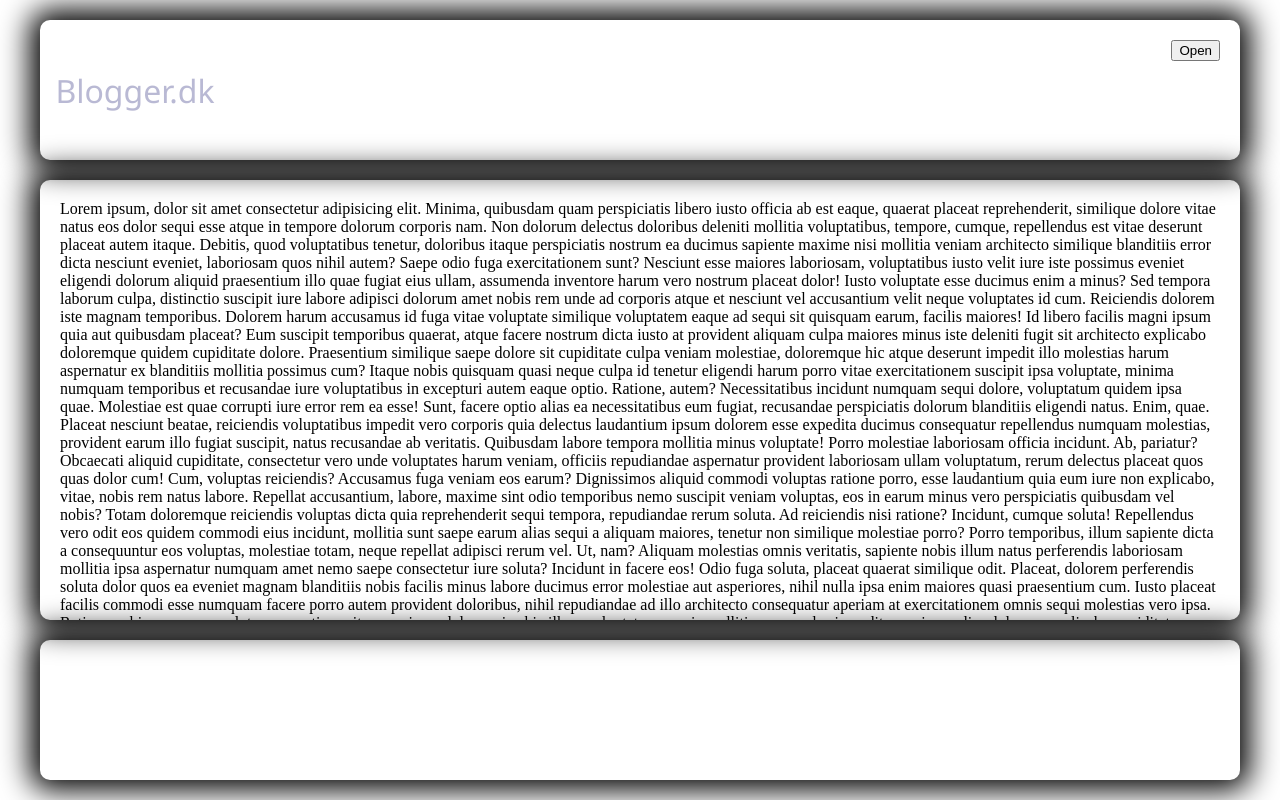
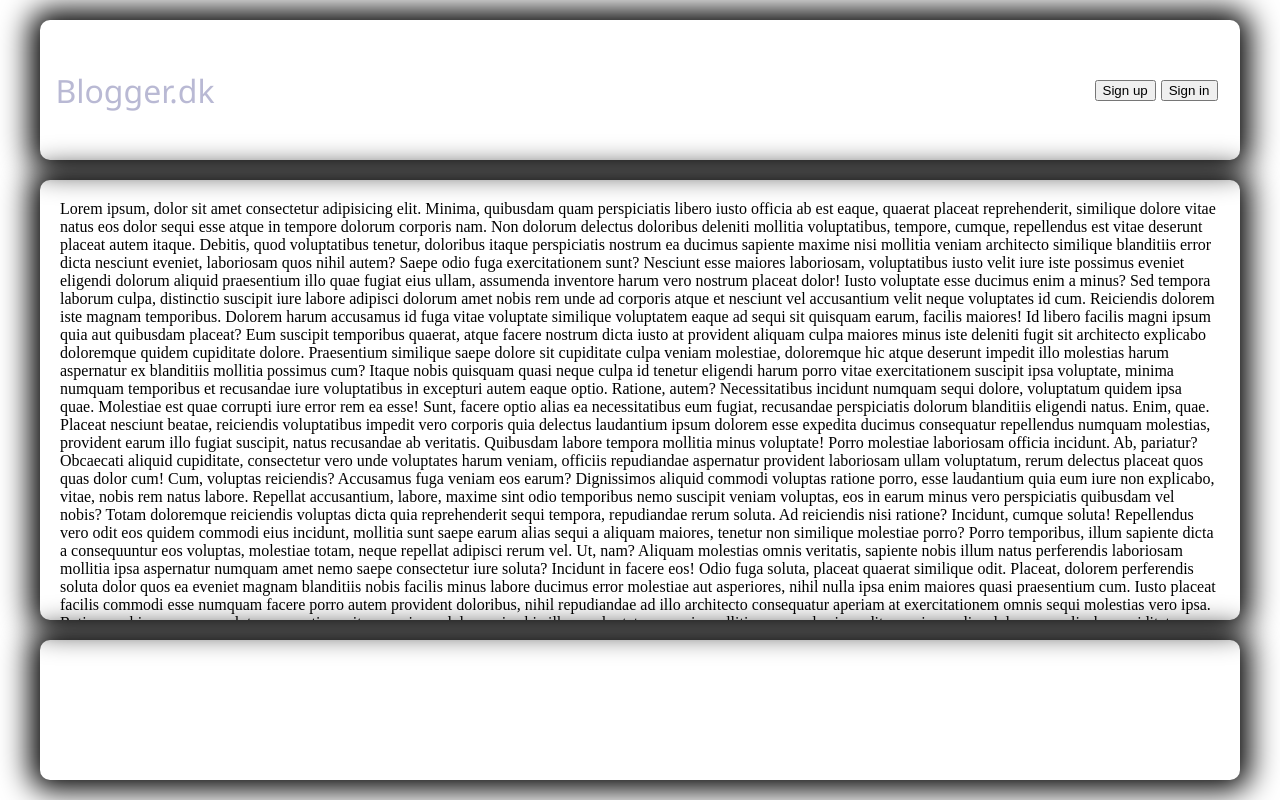
Before and after one commit to CodeDunkey/ReactBlogSite, a React (Create React App) app in the folder reactblogsite/: page / in a window 1280 px wide. Built offline with nearby package versions, Linux system fonts and the light colour scheme.

Commit message:
12.02.2024 15:01

```diff
--- a/reactblogsite/package.json
+++ b/reactblogsite/package.json
@@ -42,6 +42,7 @@
     ]
   },
   "devDependencies": {
+    "@types/react-modal": "^3.16.3",
     "sass": "^1.70.0"
   }
 }
--- a/reactblogsite/src/App.tsx
+++ b/reactblogsite/src/App.tsx
@@ -3,6 +3,8 @@ import './App.scss';
 import { HeaderWrapper } from './Components/Site/Header/HeaderWrapper/HeaderWrapper';
 import { MainWrapper } from './Components/Site/Main/MainWrapper';
 import { FooterWrapper } from './Components/Site/Footer/FooterWrapper';
+
+
 function App() {
   return (
     <div className='App'>
@@ -10,6 +12,7 @@ function App() {
         <HeaderWrapper />
         <MainWrapper />
         <FooterWrapper />
+
       </div>
     </div>
   );
--- a/reactblogsite/src/Components/Modal/Modal.tsx
+++ b/reactblogsite/src/Components/Modal/Modal.tsx
@@ -1,7 +1,7 @@
 import './Modal.scss'
 import { useState } from "react"
 
-export const Modal = () => {
+export const ModalExample = () => {
 
 const [modal, setModal] = useState(false)
 
--- a/reactblogsite/src/Components/Site/Header/HeaderMenu/HeaderMenu.scss
+++ b/reactblogsite/src/Components/Site/Header/HeaderMenu/HeaderMenu.scss
@@ -1,5 +1,18 @@
 .headerMenu{
+    display: flex;
+    flex-direction: row;
+    align-items: center;
+    justify-content: flex-end;
     height: 100%;
     width: 400px;
-    border: 1px solid black;
+    // border: 1px solid black;
+    // padding: 5px;
+
+    .signUp{
+        margin: 2.5px;
+    }
+    .signIn{
+        margin: 2.5px;
+
+    }
 }
--- a/reactblogsite/src/Components/Site/Header/HeaderMenu/HeaderMenu.tsx
+++ b/reactblogsite/src/Components/Site/Header/HeaderMenu/HeaderMenu.tsx
@@ -1,11 +1,28 @@
-import { Modal } from "../../../Modal/Modal"
+import { useState } from "react"
+import ReactModal from "react-modal";
+import { ModalExample } from "../../../Modal/Modal"
+import './HeaderMenu.scss'
+
 export const HeaderMenu = () => {
 
+    const [singIn, setSignIn] = useState(false)
+    const [singUp, setSignUp] = useState(false)
 
+    const toggleSignIn = () => {
+        setSignIn(!singIn)
+    }
+    const toggleSignUp = () => {
+        setSignUp(!singUp)
+    }
 
-return(
-<div className="">
-    <Modal />
-</div>
-)
+    return (
+        <div className="headerMenu">
+            <button className="signUp" onClick={toggleSignUp}>Sign up</button>
+            <button className="signIn" onClick={toggleSignIn}>Sign in</button>
+            <ReactModal isOpen={singIn}>
+
+                <button onClick={toggleSignIn}>X</button>
+            </ReactModal>
+        </div>
+    )
 }
--- a/reactblogsite/src/Components/Site/Header/HeaderWrapper/HeaderWrapper.tsx
+++ b/reactblogsite/src/Components/Site/Header/HeaderWrapper/HeaderWrapper.tsx
@@ -1,3 +1,4 @@
+
 import './HeaderWrapper.scss'
 import { HeaderLogo } from '../HeaderLogo/HeaderLogo'
 import { HeaderMenu } from '../HeaderMenu/HeaderMenu'
@@ -6,6 +7,7 @@ export const HeaderWrapper = () => {
         <div className="headerWrapper">
             <HeaderLogo />
             <HeaderMenu />
+
         </div>
     )
 }
--- a/reactblogsite/src/index.tsx
+++ b/reactblogsite/src/index.tsx
@@ -3,7 +3,6 @@ import ReactDOM from 'react-dom/client';
 import './index.css';
 import App from './App';
 import reportWebVitals from './reportWebVitals';
-
 const root = ReactDOM.createRoot(
   document.getElementById('root') as HTMLElement
 );
```
Also changed, not shown: 1 other file (tests, documents, lock files or other folders).
